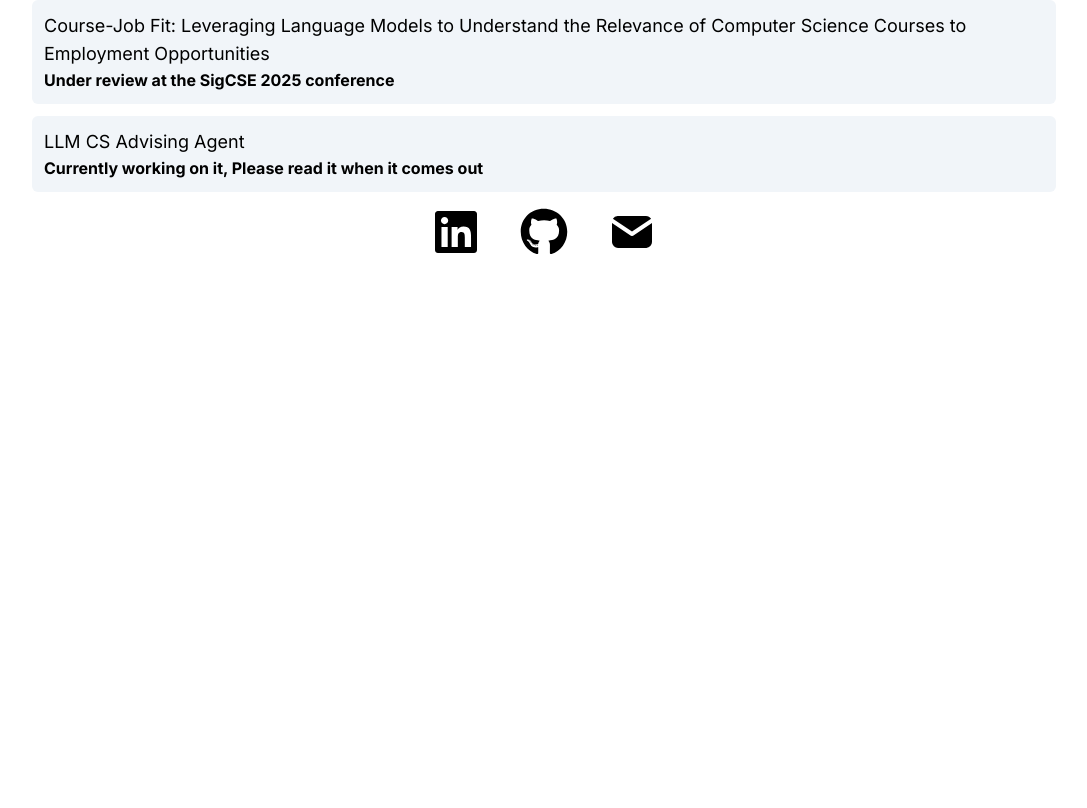
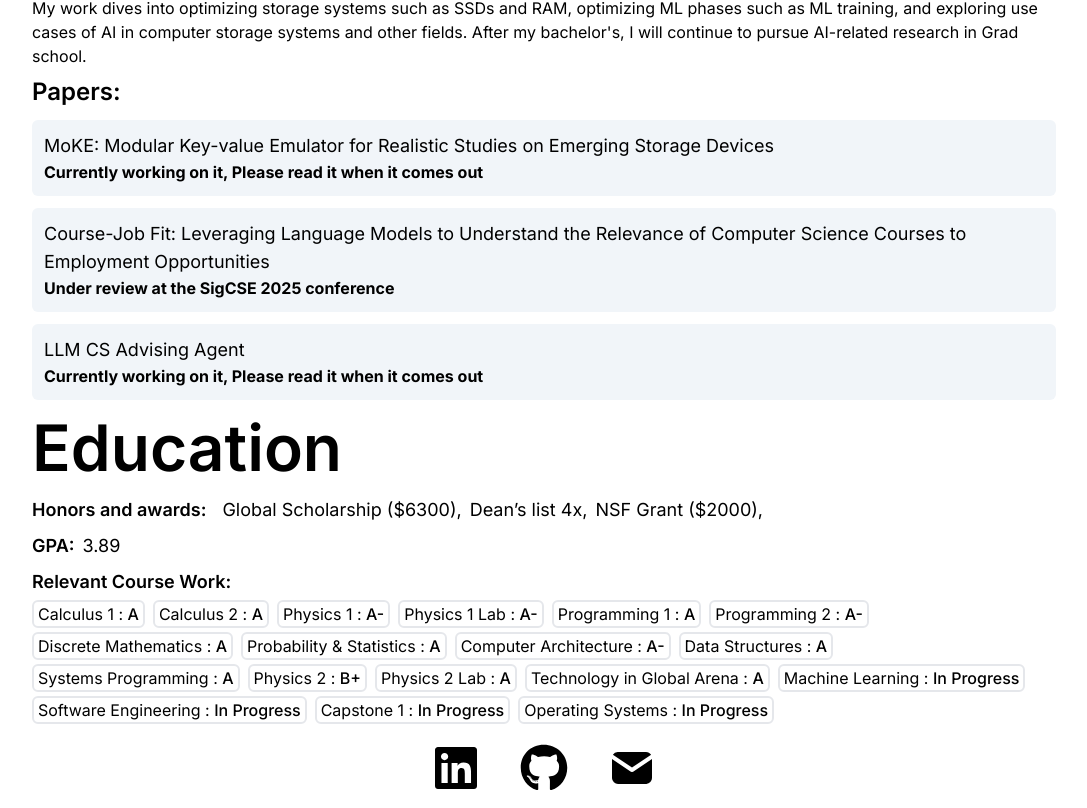
Before and after one commit to chriskverne/Portfolio-website, a Next.js app: page / in a window 1280 px wide. Shown: the part 1740-2548 px from the top of the page, without its empty margins (96-1183 px from the left). Before the commit the page ends 2012 px from the top, so only its background shows below. Built offline with nearby package versions, Linux system fonts and the light colour scheme.

Commit message:
made an education section (Still need to make it phone friendly)

```diff
--- /dev/null
+++ b/app/components/Education.tsx
@@ -0,0 +1,69 @@
+import React from 'react'
+import Title from './Title'
+
+const awards = ['Global Scholarship ($6300)', 'Dean’s list 4x', 'NSF Grant ($2000)']
+const courseWork = [
+  { 'Calculus 1': 'A' },
+  { 'Calculus 2': 'A' },
+  { 'Physics 1': 'A-' },
+  { 'Physics 1 Lab': 'A-' },
+  { 'Programming 1': 'A' },
+  { 'Programming 2': 'A-' },
+  { 'Discrete Mathematics': 'A' },
+  { 'Probability & Statistics': 'A' },
+  { 'Computer Architecture': 'A-' },
+  { 'Data Structures': 'A' },
+  { 'Systems Programming': 'A' },
+  { 'Physics 2': 'B+' },
+  { 'Physics 2 Lab': 'A' },
+  { 'Technology in Global Arena': 'A' },
+  { 'Machine Learning': '' },
+  { 'Software Engineering': '' },
+  { 'Capstone 1': '' },
+  { 'Operating Systems': '' }
+]
+
+const Research = () => {
+  return (
+    <div className='flex flex-col items-center'>
+      <div className='w-4/5'>
+        <Title title={"Education"} />
+      </div>
+
+      <div className='w-4/5 flex flex-col'>
+
+        <div className='flex mb-2'>
+          <h3 className='font-semibold text-lg'>Honors and awards:</h3>
+          <div className='flex ml-2'>
+            {awards.map((award, index) => (
+              <p className='ml-2 text-lg' key={index}>{award},</p>
+            ))}
+          </div>
+        </div>
+
+        <div className='flex mb-2'>
+          <h3 className='font-semibold text-lg'>GPA:</h3>
+          <p className='ml-2 text-lg'>3.89</p>
+        </div>
+
+        <div className='w-full'>
+          <h3 className='font-semibold text-lg mb-1'>Relevant Course Work:</h3>
+          <div className='flex flex-wrap'>
+            {courseWork.map((course, index) => {
+              const courseName = Object.keys(course)[0];
+              const grade = course[courseName];
+              return (
+                <div className='mr-2 mb-1 flex space-x-0 border-2 border-gray rounded-md px-1' key={index}>
+                  <p>{courseName} :&nbsp;</p>
+                  <p className='font-medium'>{grade ? grade : 'In Progress'}</p>
+                </div>
+              );
+            })}
+          </div>
+        </div>
+      </div>
+    </div>
+  )
+}
+
+export default Research
--- a/app/components/Experience.tsx
+++ b/app/components/Experience.tsx
@@ -17,7 +17,7 @@ const Experience = ({ job }) => {
             {section.subTitle && <h4 className="text-md font-semibold">{section.subTitle}</h4>}
             <ul className="list-disc list-inside">
               {section.description.map((desc, idx) => (
-                <li key={idx} className="text-sm mb-1">{desc}</li>
+                <li key={idx} className="mb-1">{desc}</li>
               ))}
             </ul>
           </div>
--- a/app/components/Experiences.tsx
+++ b/app/components/Experiences.tsx
@@ -85,8 +85,6 @@ const Experiences = () => {
 
 
   return (
-    <div className=''>
-
     <div className='flex flex-col items-center'>
       <div className='w-4/5'>
         <Title title={"Experience"} />
@@ -98,8 +96,6 @@ const Experiences = () => {
         ))}
       </div>
     </div>
-
-    </div>
   )
 }
 
--- a/app/components/Research.tsx
+++ b/app/components/Research.tsx
@@ -35,7 +35,6 @@ const paper3 = {
 
 const Research = () => {
   return (
-    <div>
     <div className='flex flex-col items-center'>
       <div className='w-4/5'>
         <Title title={"Research"} />
@@ -49,7 +48,6 @@ const Research = () => {
         <Paper paper={paper3} />
       </div>
     </div>
-    </div>
   )
 }
 
--- a/app/page.tsx
+++ b/app/page.tsx
@@ -6,6 +6,7 @@ import About from './components/About';
 import Experience from './components/Experiences';
 import Research from './components/Research';
 import ContactMe from './components/ContactMe';
+import Education from './components/Education'
 
 export default function Home() {
   return (
@@ -14,6 +15,7 @@ export default function Home() {
       {/*<About />*/}
       <Experience />
       <Research />
+      <Education />
       <ContactMe />
     </main>
   );
```
Lines whose indentation alone changed are shown as unchanged.
